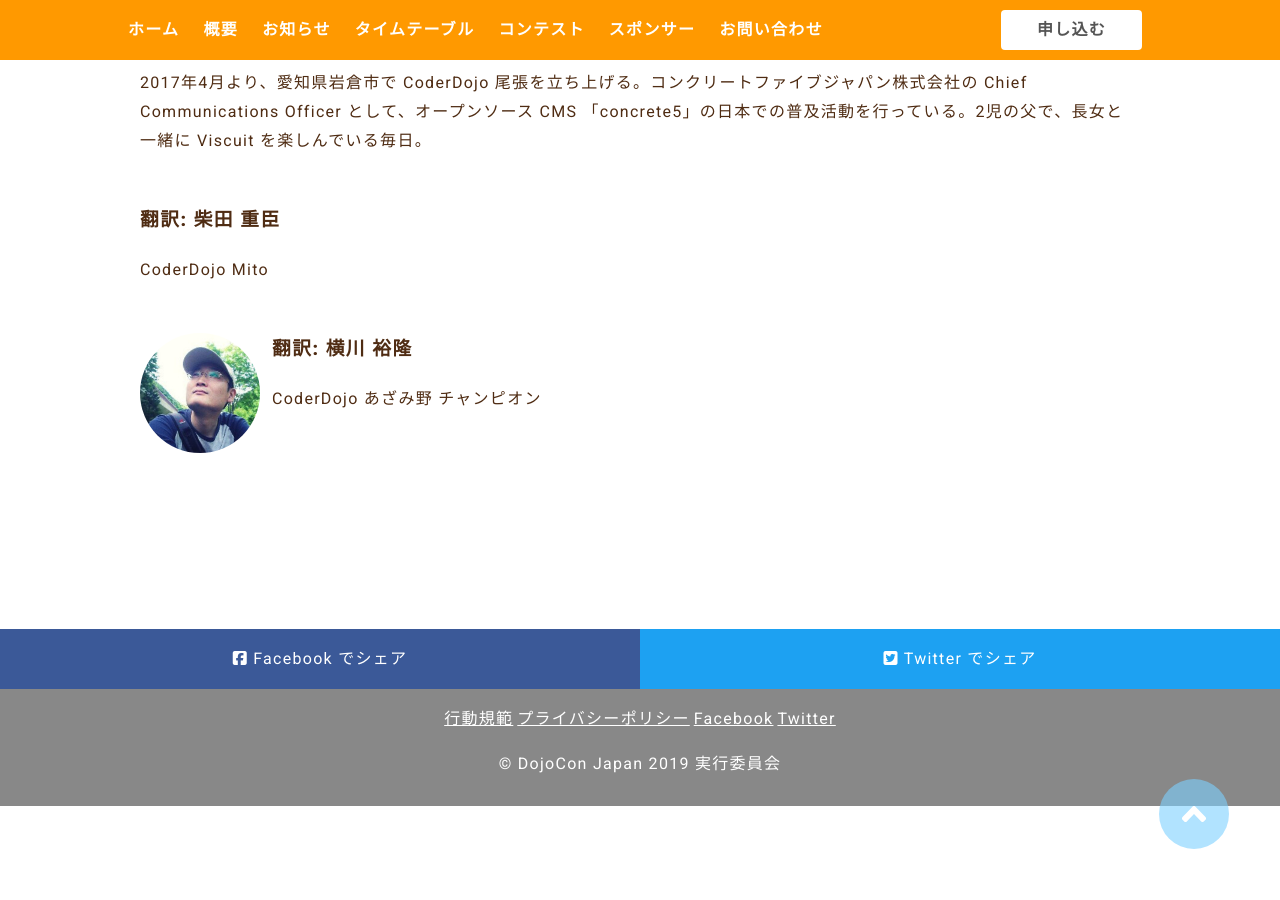
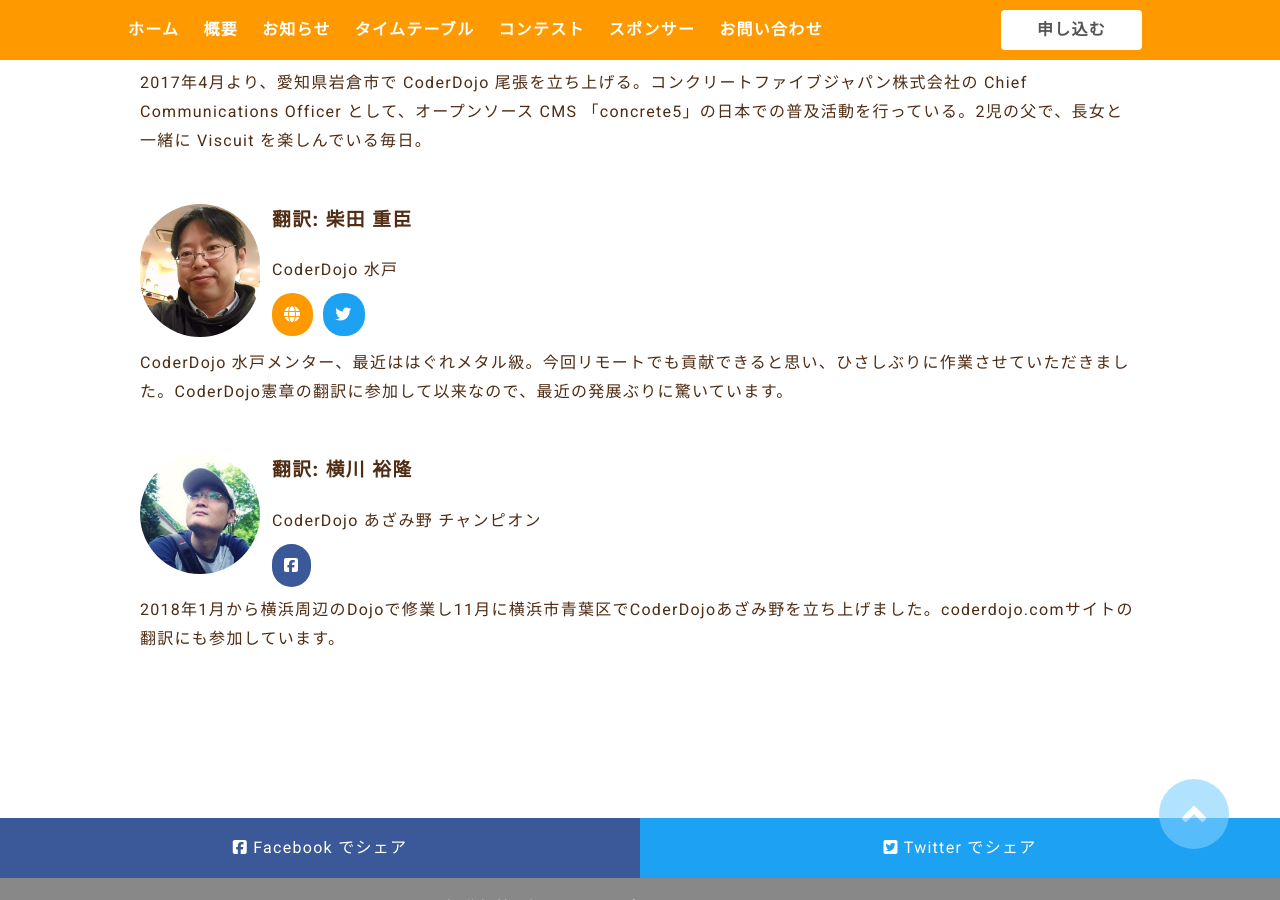
Before and after one commit to coderdojo-japan/dojocon2019.coderdojo.jp, a Jekyll site: the page built from _posts/workshop/2019-12-09-CoderDojo Foundation 公式ファシリテーターワークショップ.md, in a window 1280 px wide and 900 px high, scrolled down 2215 px. Built offline with Jekyll 4.4.1, drawn with Linux system fonts in a browser that asks for light colours; nearby versions of some CDN libraries.

Commit message:
Update profile

```diff
--- a/_data/speaker.yml
+++ b/_data/speaker.yml
@@ -160,11 +160,17 @@
   description: 2017年4月より、愛知県岩倉市で CoderDojo 尾張を立ち上げる。コンクリートファイブジャパン株式会社の Chief Communications Officer として、オープンソース CMS 「concrete5」の日本での普及活動を行っている。2児の父で、長女と一緒に Viscuit を楽しんでいる毎日。
 
 - name: "翻訳: 柴田 重臣"
-  position: CoderDojo Mito
+  position: CoderDojo 水戸
+  site: https://coderdojo-mito.com/
+  twitter: shigeomix
+  img: ShigeomiShibata.jpg
+  description: CoderDojo 水戸メンター、最近ははぐれメタル級。今回リモートでも貢献できると思い、ひさしぶりに作業させていただきました。CoderDojo憲章の翻訳に参加して以来なので、最近の発展ぶりに驚いています。
 
 - name: "翻訳: 横川 裕隆"
   position: CoderDojo あざみ野 チャンピオン
   img: ../staff/hirotakayokokawa.jpg
+  facebook: https://www.facebook.com/yokokawa
+  description: 2018年1月から横浜周辺のDojoで修業し11月に横浜市青葉区でCoderDojoあざみ野を立ち上げました。coderdojo.comサイトの翻訳にも参加しています。
 
 - name: 加藤 典子
   position: IBM Developer Advocate
```
Also changed, not shown: img/speaker/ShigeomiShibata.jpg (added).
